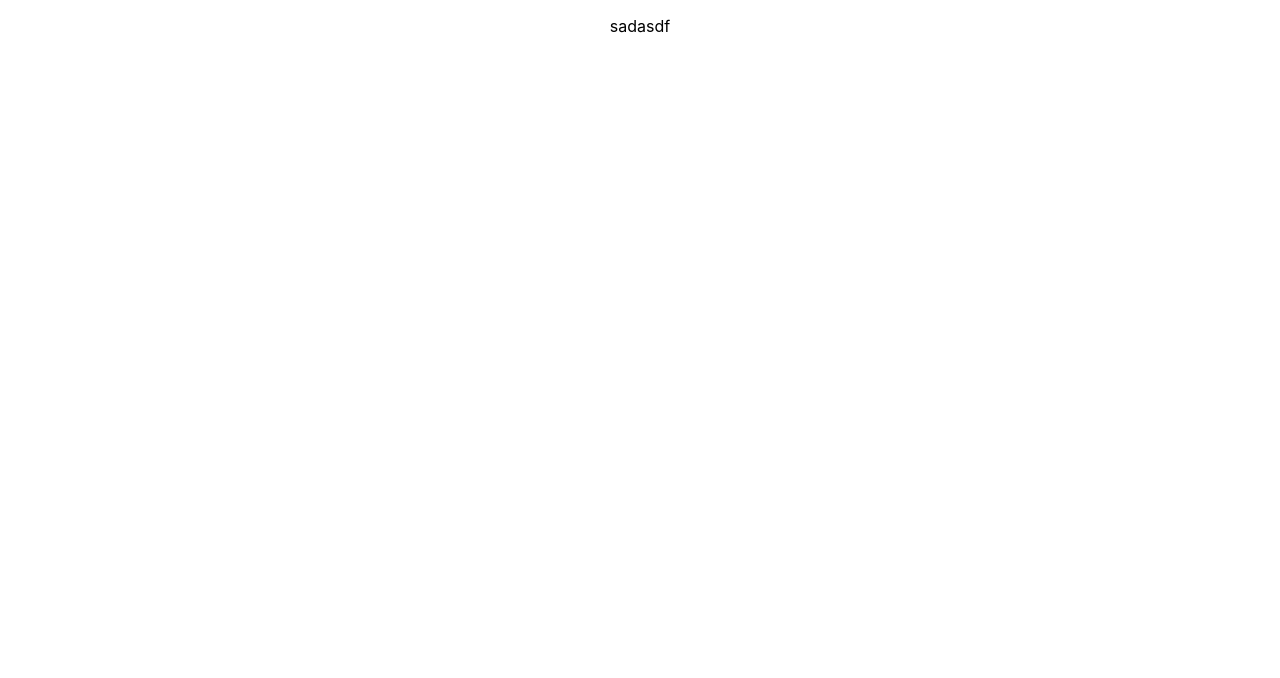
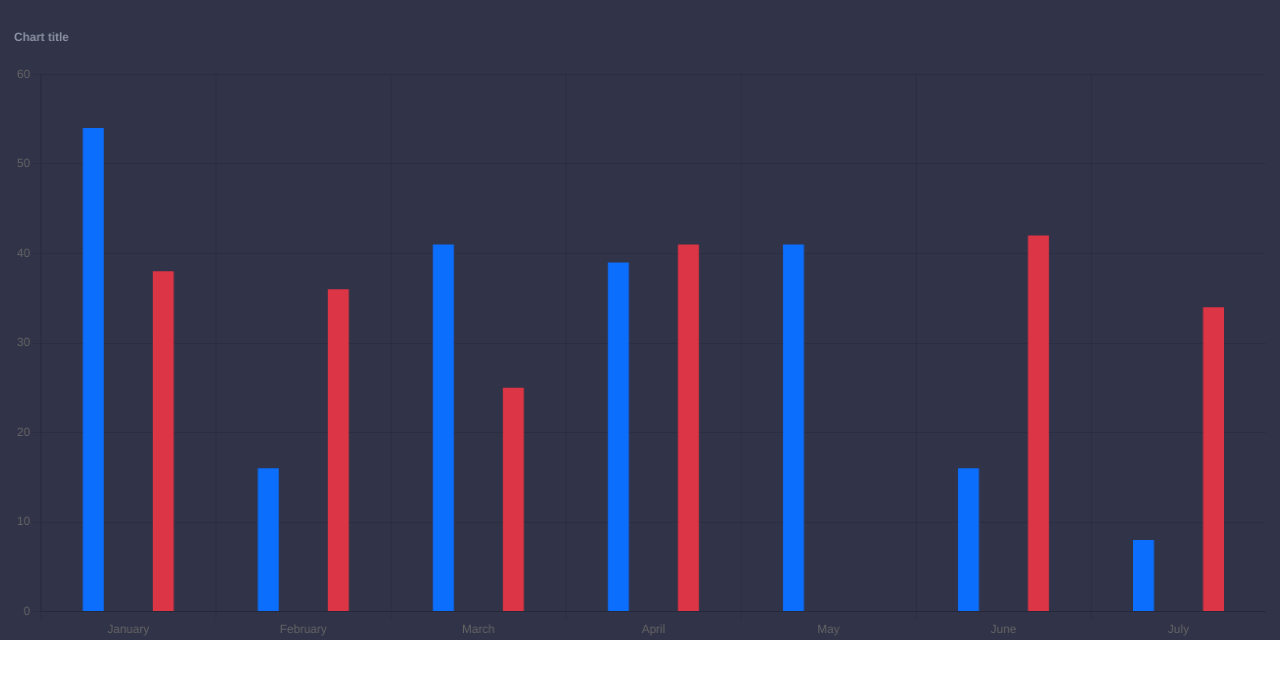
Before and after one commit to milad-heidari/panel, a React (Create React App) app: page / in a window 1280 px wide. Shown: the top 678 px of the page. Built offline with nearby package versions, Linux system fonts and the light colour scheme.

Commit message:
complete BarChart.js

```diff
--- a/src/App.js
+++ b/src/App.js
@@ -1,9 +1,9 @@
 import './App.css';
-
+import BarChart from './components/charts/barChart/BarChart';
 function App() {
   return (
     <div className="App">
-      <p>sadasdf</p>
+      <BarChart/>
     </div>
   );
 }
--- a/src/components/charts/barChart/BarChart.js
+++ b/src/components/charts/barChart/BarChart.js
@@ -19,11 +19,6 @@ ChartJS.register(
 export const options = {
   barPercentage: 0.3,
   responsive: true,
-  scales: {
-    xAxes: [{
-        barPercentage: 2
-    }]
-},
   plugins: {
     title: {
       display: true,
```
